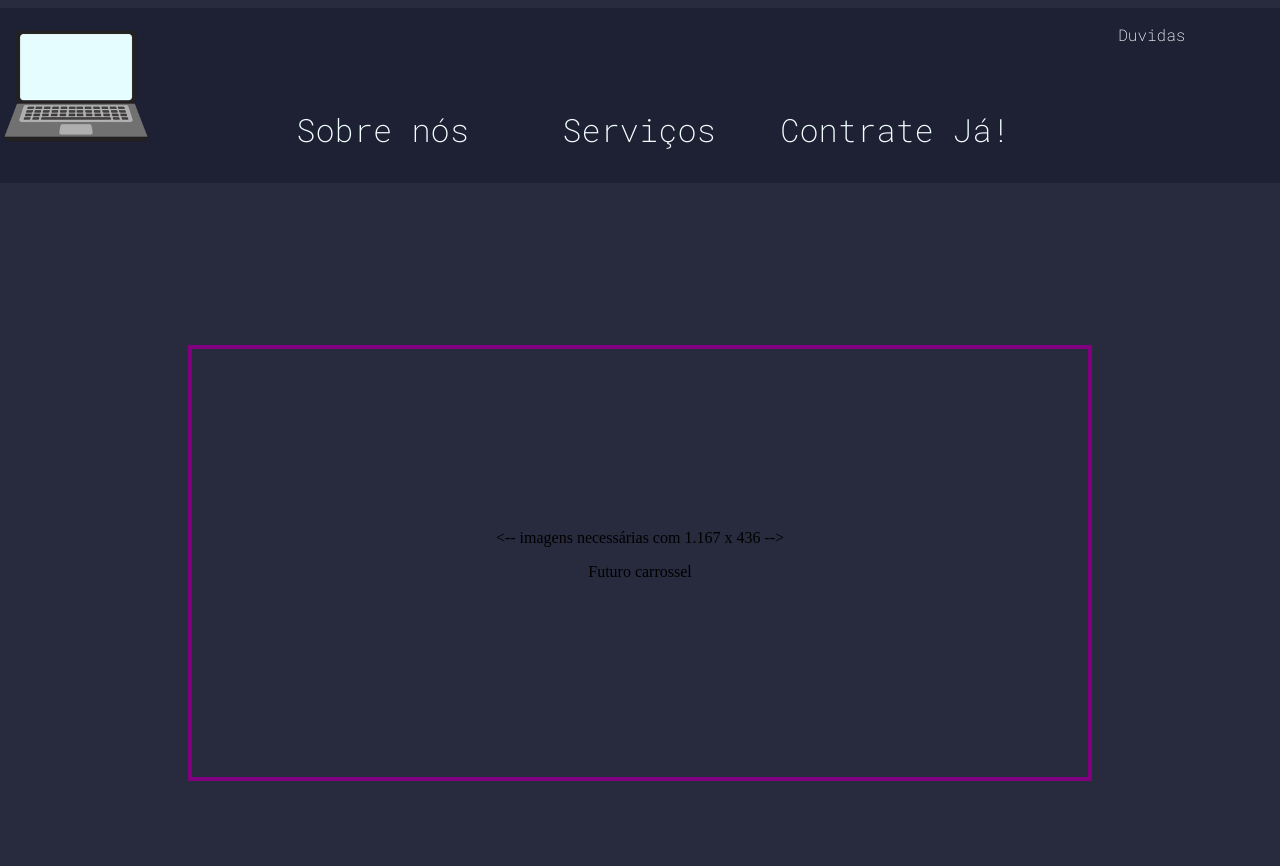
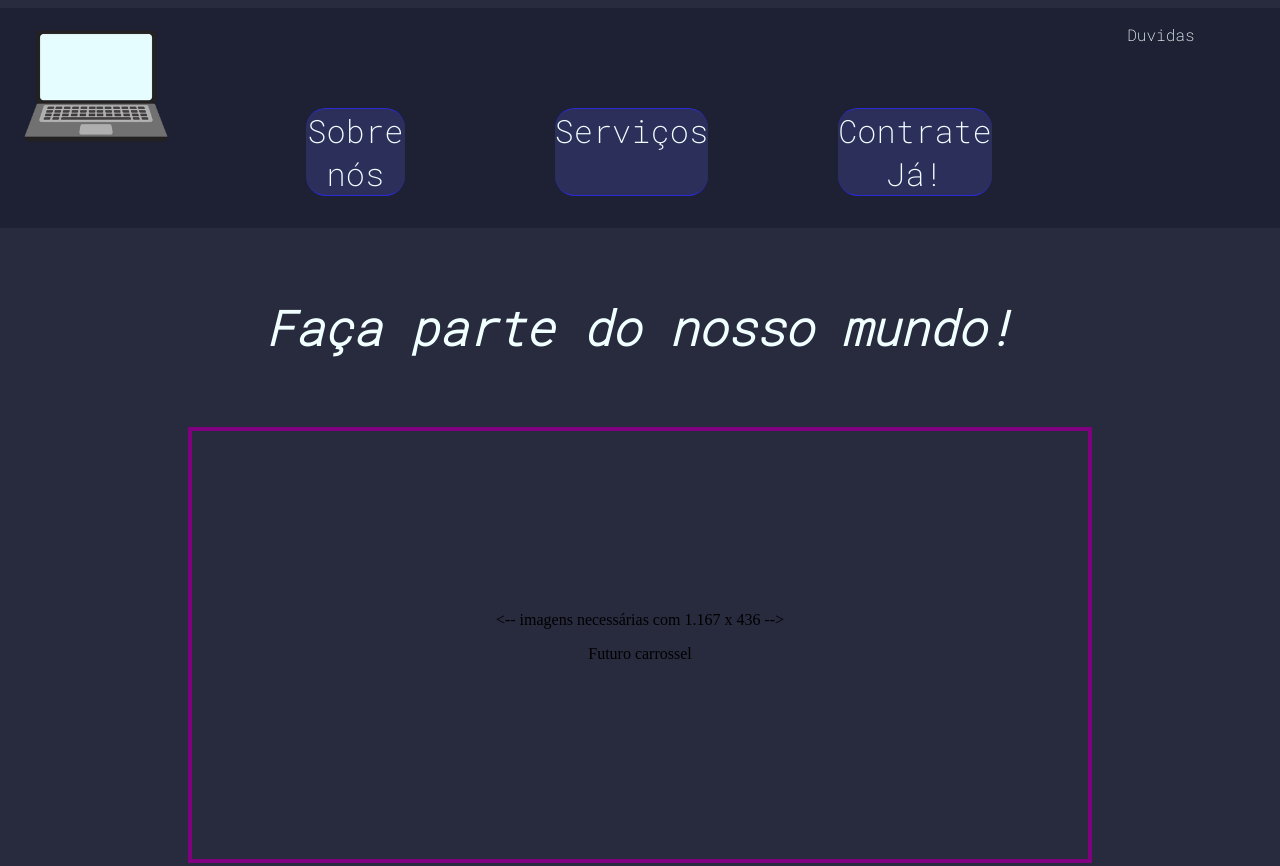
Before and after one commit to obsobscure/LucTech, a plain HTML site: page index.html in a window 1280 px wide. Shown: the top 866 px of the page. Drawn offline with Linux system fonts and the light colour scheme.

Commit message:
Alteração dos botões

```diff
--- a/css/styles.css
+++ b/css/styles.css
@@ -2,6 +2,11 @@ body {
     background-color: #282a3e;
 }
 
+#logo {
+    padding-left: 20px;
+    text-align: center;
+
+}
 .menu {
     background-color: #1e2033;
     margin-left: -10px;
@@ -16,6 +21,14 @@ body {
     margin-top: 100px;
     font-size: 32px;
     text-align: center;
+    border: 1px solid rgb(43, 43, 214);
+    border-radius: 20px;
+    border-left: 20px;
+    border-right: 20px;
+    margin-left: 70px;
+    margin-right: 70px;
+    background-color: rgba(104, 104, 243, 0.205);
+
 }
 
 .b2 {
@@ -24,6 +37,13 @@ body {
     margin-top: 100px;
     font-size: 32px;
     text-align: center;
+    border: 1px solid rgb(43, 43, 214);
+    border-radius: 20px;
+    border-left: 20px;
+    border-right: 20px;
+    margin-left: 80px;
+    margin-right: 80px;
+    background-color: rgba(104, 104, 243, 0.205);
 }
 
 .b3 {
@@ -32,6 +52,13 @@ body {
     margin-top: 100px;
     font-size: 32px;
     text-align: center;
+    border: 1px solid rgb(43, 43, 214);
+    border-radius: 20px;
+    border-left: 20px;
+    border-right: 20px;
+    margin-left: 50px;
+    margin-right: 50px;
+    background-color: rgba(104, 104, 243, 0.205);
 }
 
 .b4 {
@@ -55,3 +82,11 @@ body {
     text-align: center;
     margin-bottom: 0px;
 }
+
+h1 {
+    font-family: 'Roboto Mono', monospace;
+    color: azure;
+    text-align: center;
+    font-size: 48px;
+    font-style: italic;
+}
--- a/index.html
+++ b/index.html
@@ -10,13 +10,16 @@
 </head>
 <body>
     <div class="menu">
-        <img src="images/logo.png" width="156" height="156">
+        <img id="logo" src="images/logo.png" width="156" height="156">
         <p class="b1">Sobre nós</p>
         <p class="b2">Serviços</p>
         <p class="b3">Contrate Já!</p>
         <p class="b4">Duvidas</p>
 </div>
-<br><br><br><br><br><br><br><br><br>
+<br><br>
+    <h1>Faça parte do nosso mundo!</h1>
+<br><br>
+
 <div class="carrossel"> <-- imagens necessárias com 1.167 x 436 -->
    <p>Futuro carrossel</p>
 </div>
```
